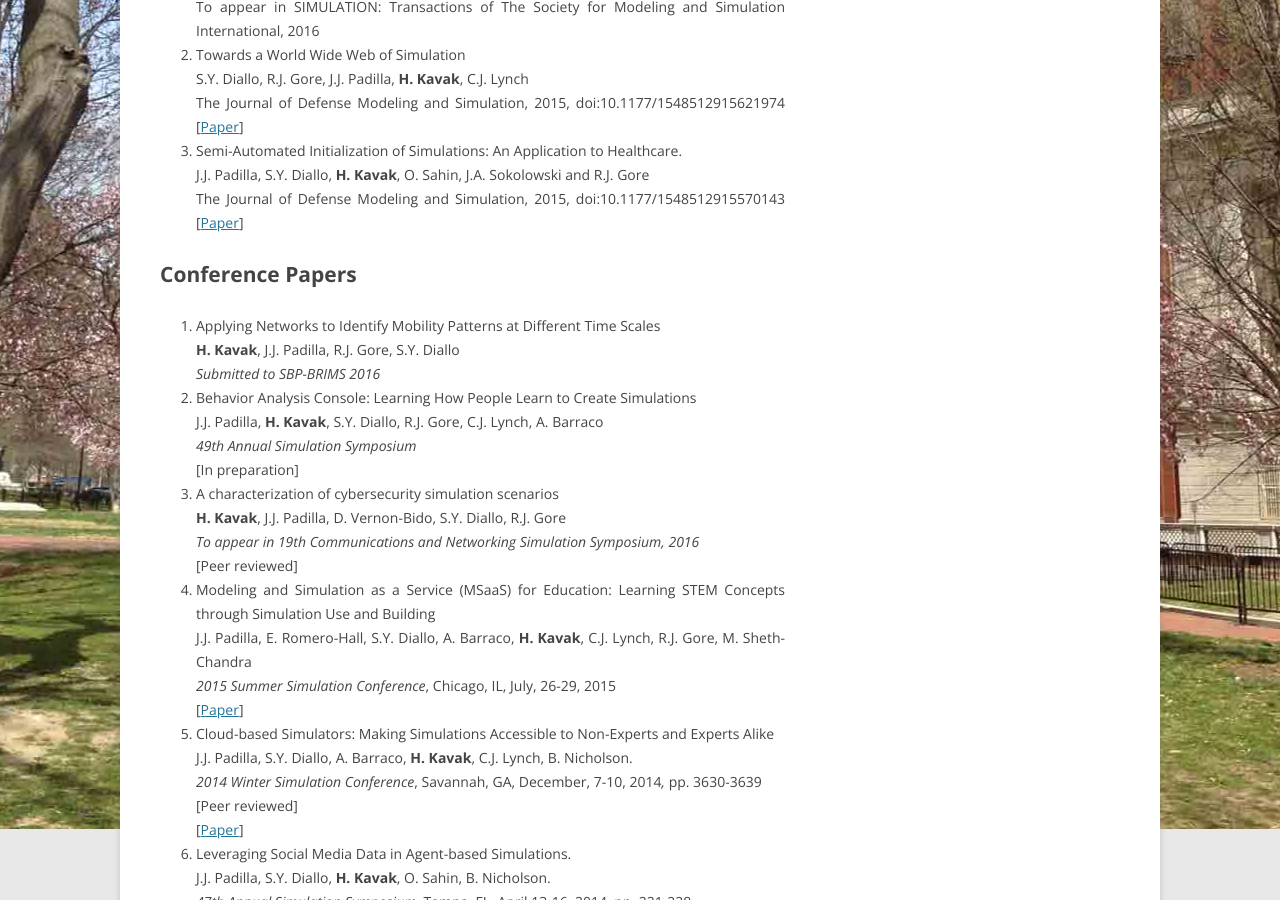
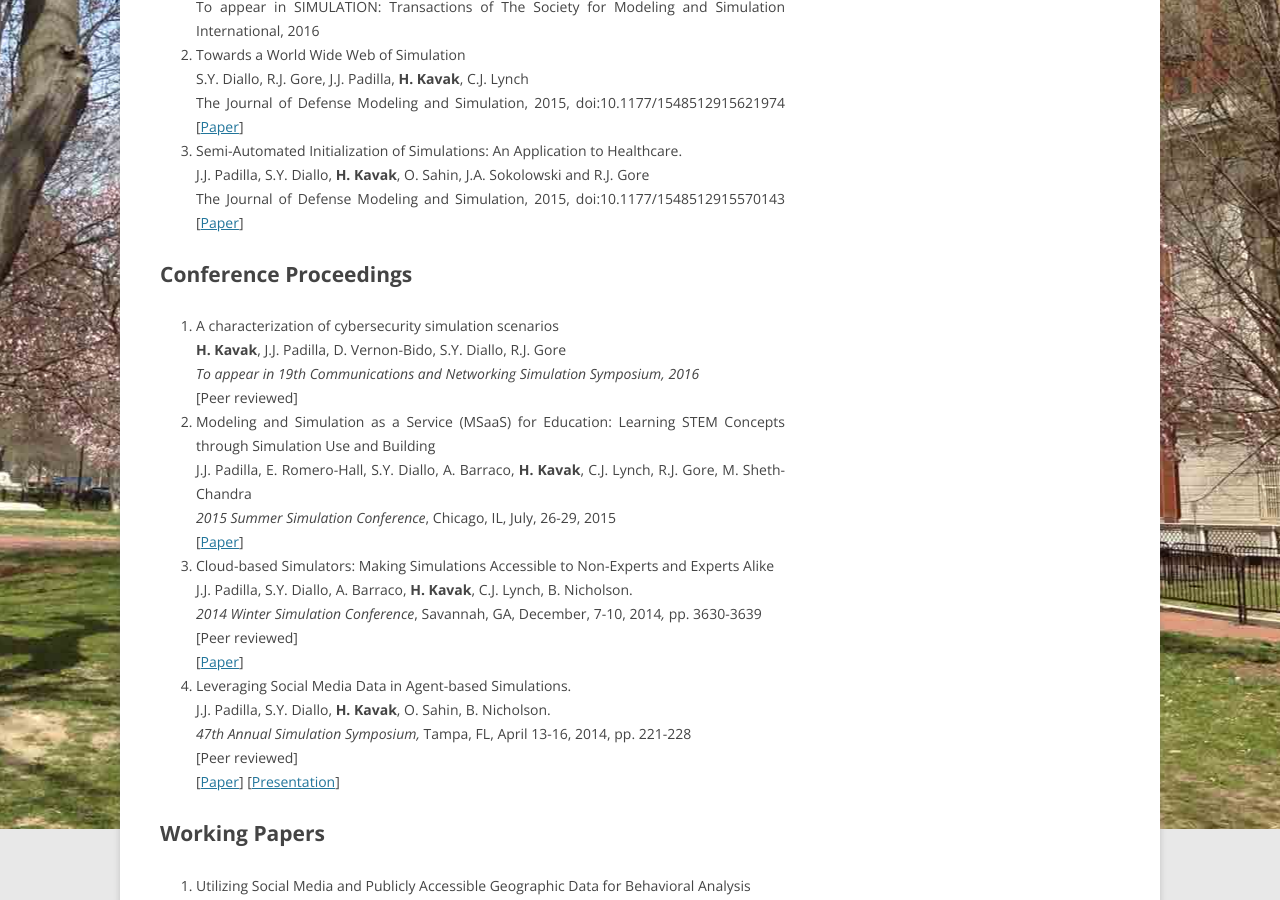
Before and after one commit to hamdikavak/hamdikavak.github.io, a Jekyll site: the page built from publications/index.html, in a window 1280 px wide and 900 px high, scrolled down 371 px. Built offline with Jekyll 4.4.1, drawn with Linux system fonts in a browser that asks for light colours; nearby versions of some CDN libraries; library files that are not in the unit come from our copies.

Commit message:
Update index.html

```diff
--- a/publications/index.html
+++ b/publications/index.html
@@ -22,18 +22,9 @@ J.J. Padilla, S.Y. Diallo, <strong>H. Kavak</strong>, O. Sahin,  J.A. Sokolowski
 The Journal of Defense Modeling and Simulation, 2015,  doi:10.1177/1548512915570143
 [<a title="RG Archive" href="https://www.researchgate.net/publication/272914554_Semi-automated_initialization_of_simulations_an_application_to_healthcare">Paper</a>]</li>
 </ol>
-<h1>Conference Papers<strong><br />
+<h1>Conference Proceedings<strong><br />
 </strong></h1>
 <ol>
-   <li style="text-align: justify;">Applying Networks to Identify Mobility Patterns at Different Time Scales<br />
-<strong>H. Kavak</strong>, J.J. Padilla, R.J. Gore, S.Y. Diallo<br />
-<em>Submitted to SBP-BRIMS 2016</em>
-</li>
-
-  <li style="text-align: justify;">Behavior Analysis Console: Learning How People Learn to Create Simulations<br />
-J.J. Padilla, <strong>H. Kavak</strong>, S.Y. Diallo, R.J. Gore, C.J. Lynch, A. Barraco<br />
-<em>49th Annual Simulation Symposium</em><br />
-[In preparation]</li>
 
   <li style="text-align: justify;">A characterization of cybersecurity simulation scenarios<br />
 <strong>H. Kavak</strong>, J.J. Padilla, D. Vernon-Bido,  S.Y. Diallo, R.J. Gore<br />
```
